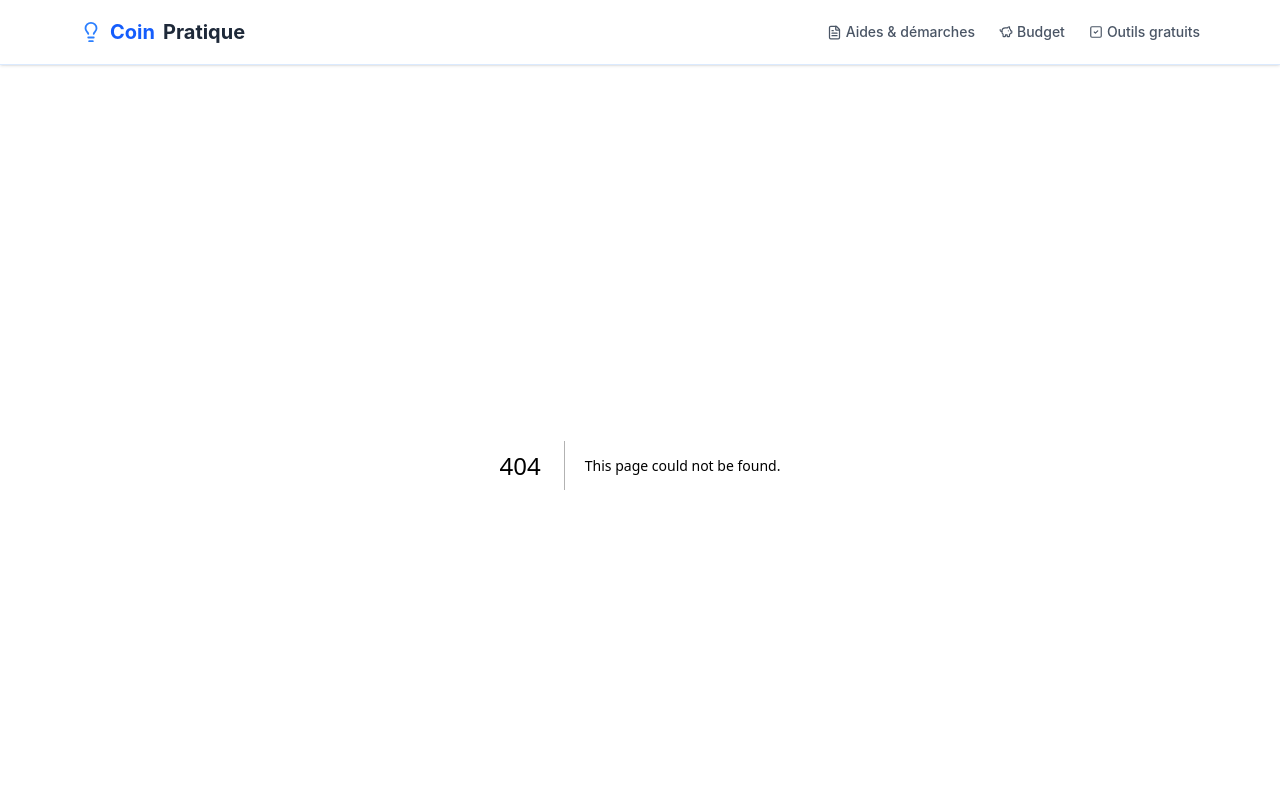
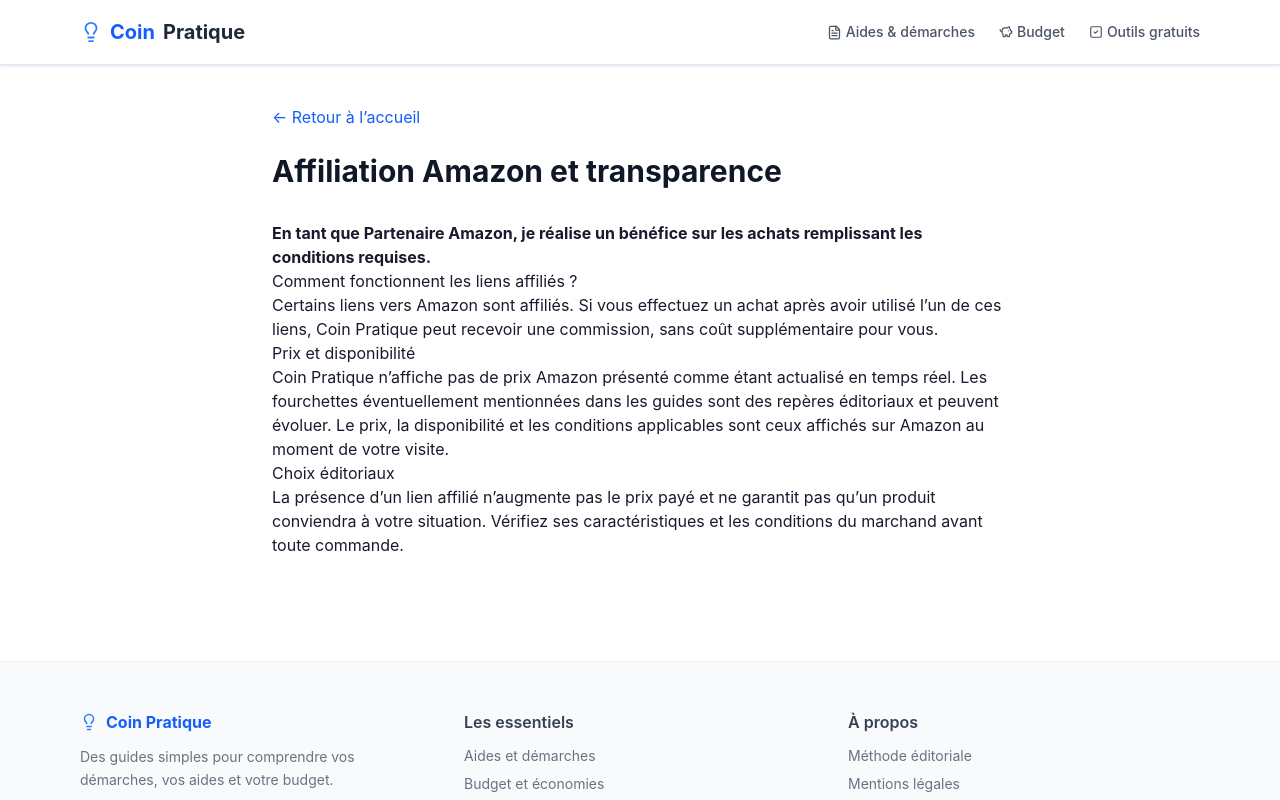
Before and after one commit to selenevoyance14-svg/coin-pratique, a Next.js app: page /affiliation-amazon in a window 1280 px wide. Before the commit this address had no page. Shown: the top 800 px of the page. Built offline with nearby package versions, Linux system fonts and the light colour scheme.

Commit message:
fix: compléter la conformité Amazon

```diff
--- /dev/null
+++ b/app/affiliation-amazon/page.tsx
@@ -0,0 +1,42 @@
+import type { Metadata } from "next";
+import Link from "next/link";
+
+export const metadata: Metadata = {
+  title: "Affiliation Amazon et transparence — Coin Pratique",
+  description: "Informations sur les liens affiliés Amazon présents sur Coin Pratique.",
+  alternates: { canonical: "https://coin-pratique.fr/affiliation-amazon" },
+};
+
+export default function AffiliationAmazonPage() {
+  return (
+    <div className="mx-auto max-w-3xl px-4 py-10">
+      <p className="mb-6"><Link href="/" className="text-blue-600">← Retour à l’accueil</Link></p>
+      <h1 className="mb-8 text-3xl font-bold text-gray-900">Affiliation Amazon et transparence</h1>
+      <div className="prose prose-blue max-w-none prose-p:text-gray-600 prose-headings:text-gray-900">
+        <p><strong>En tant que Partenaire Amazon, je réalise un bénéfice sur les achats remplissant les conditions requises.</strong></p>
+
+        <h2>Comment fonctionnent les liens affiliés ?</h2>
+        <p>
+          Certains liens vers Amazon sont affiliés. Si vous effectuez un achat après avoir utilisé
+          l’un de ces liens, Coin Pratique peut recevoir une commission, sans coût supplémentaire
+          pour vous.
+        </p>
+
+        <h2>Prix et disponibilité</h2>
+        <p>
+          Coin Pratique n’affiche pas de prix Amazon présenté comme étant actualisé en temps réel.
+          Les fourchettes éventuellement mentionnées dans les guides sont des repères éditoriaux et
+          peuvent évoluer. Le prix, la disponibilité et les conditions applicables sont ceux
+          affichés sur Amazon au moment de votre visite.
+        </p>
+
+        <h2>Choix éditoriaux</h2>
+        <p>
+          La présence d’un lien affilié n’augmente pas le prix payé et ne garantit pas qu’un produit
+          conviendra à votre situation. Vérifiez ses caractéristiques et les conditions du marchand
+          avant toute commande.
+        </p>
+      </div>
+    </div>
+  );
+}
--- a/app/categorie/[categorie]/[slug]/page.tsx
+++ b/app/categorie/[categorie]/[slug]/page.tsx
@@ -135,7 +135,7 @@ export default async function ArticlePage({ params }: Props) {
               <> Source de référence : <a href={officialSource.href} target="_blank" rel="noopener noreferrer">{officialSource.label}</a>.</>
             )}
             {hasAffiliateLinks && (
-              <> Certains liens marchands sont affiliés, sans coût supplémentaire pour vous.</>
+              <> En tant que Partenaire Amazon, je réalise un bénéfice sur les achats remplissant les conditions requises.</>
             )}
           </span>
         </p>
--- a/app/layout.tsx
+++ b/app/layout.tsx
@@ -93,7 +93,7 @@ export default function RootLayout({ children }: { children: React.ReactNode })
                   Des guides simples pour comprendre vos démarches, vos aides et votre budget.
                 </p>
                 <p className="text-xs text-gray-400 mt-3 italic">
-                  En tant que partenaire Amazon, nous percevons une commission sur les achats qualifies, sans surcout pour vous.
+                  En tant que Partenaire Amazon, je réalise un bénéfice sur les achats remplissant les conditions requises.
                 </p>
               </div>
               <div>
@@ -109,6 +109,7 @@ export default function RootLayout({ children }: { children: React.ReactNode })
                 <ul className="space-y-2 text-sm text-gray-500">
                   <li><Link href="/a-propos" className="hover:text-blue-600 transition">Méthode éditoriale</Link></li>
                   <li><Link href="/mentions-legales" className="hover:text-blue-600 transition">Mentions légales</Link></li>
+                  <li><Link href="/affiliation-amazon" className="hover:text-blue-600 transition">Affiliation Amazon</Link></li>
                   <li><Link href="/confidentialite" className="hover:text-blue-600 transition">Confidentialité</Link></li>
                 </ul>
               </div>
--- a/app/mentions-legales/page.tsx
+++ b/app/mentions-legales/page.tsx
@@ -8,7 +8,8 @@ export default function MentionsLegales() {
         <h2>Hebergement</h2>
         <p>Ce site est heberge par Cloudflare Pages (Cloudflare, Inc.).</p>
         <h2>Liens affilies</h2>
-        <p>Ce site participe au Programme Partenaires d&apos;Amazon. Les liens vers Amazon presents sur ce site sont des liens affilies.</p>
+        <p><strong>En tant que Partenaire Amazon, je réalise un bénéfice sur les achats remplissant les conditions requises.</strong></p>
+        <p>Les liens vers Amazon présents sur ce site sont des liens affiliés. Un achat effectué après un clic peut générer une commission, sans coût supplémentaire pour vous. Consultez notre <a href="/affiliation-amazon">page de transparence Amazon</a>.</p>
         <h2>Responsabilite</h2>
         <p>Les informations fournies sur ce site le sont a titre indicatif.</p>
       </div>
--- a/scripts/generate-sitemap.mjs
+++ b/scripts/generate-sitemap.mjs
@@ -34,6 +34,7 @@ const urls = [
     (a) => `  <url><loc>${BASE_URL}/categorie/${a.categorie}/${a.slug}</loc><lastmod>${a.date}</lastmod><changefreq>monthly</changefreq><priority>0.6</priority></url>`
   ),
   `  <url><loc>${BASE_URL}/mentions-legales</loc><changefreq>yearly</changefreq><priority>0.2</priority></url>`,
+  `  <url><loc>${BASE_URL}/affiliation-amazon</loc><changefreq>yearly</changefreq><priority>0.2</priority></url>`,
   `  <url><loc>${BASE_URL}/confidentialite</loc><changefreq>yearly</changefreq><priority>0.2</priority></url>`,
   `  <url><loc>${BASE_URL}/a-propos</loc><changefreq>yearly</changefreq><priority>0.4</priority></url>`,
   `  <url><loc>${BASE_URL}/outils</loc><changefreq>monthly</changefreq><priority>0.7</priority></url>`,
```
Also changed, not shown: 1 other file (tests, documents, lock files or other folders).
